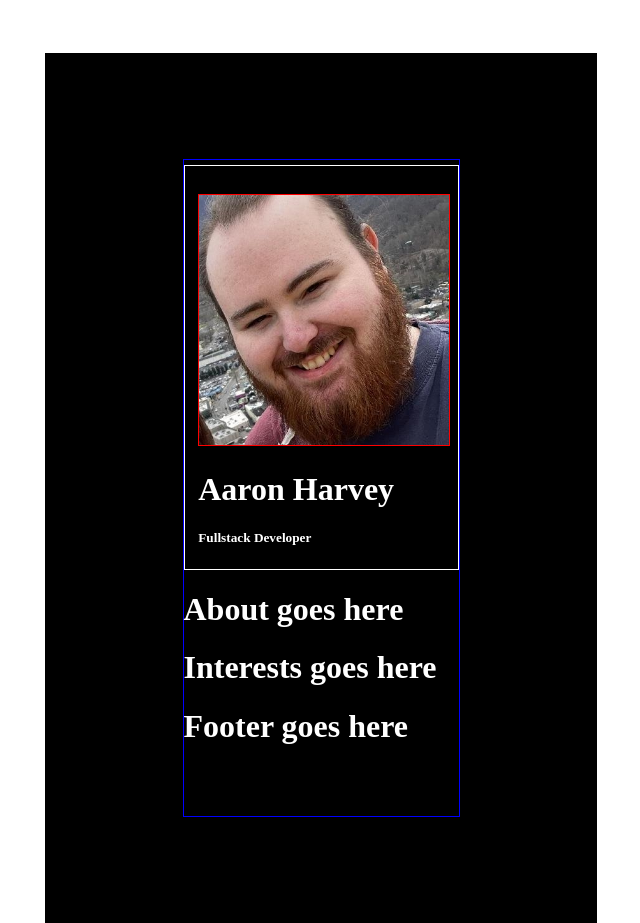
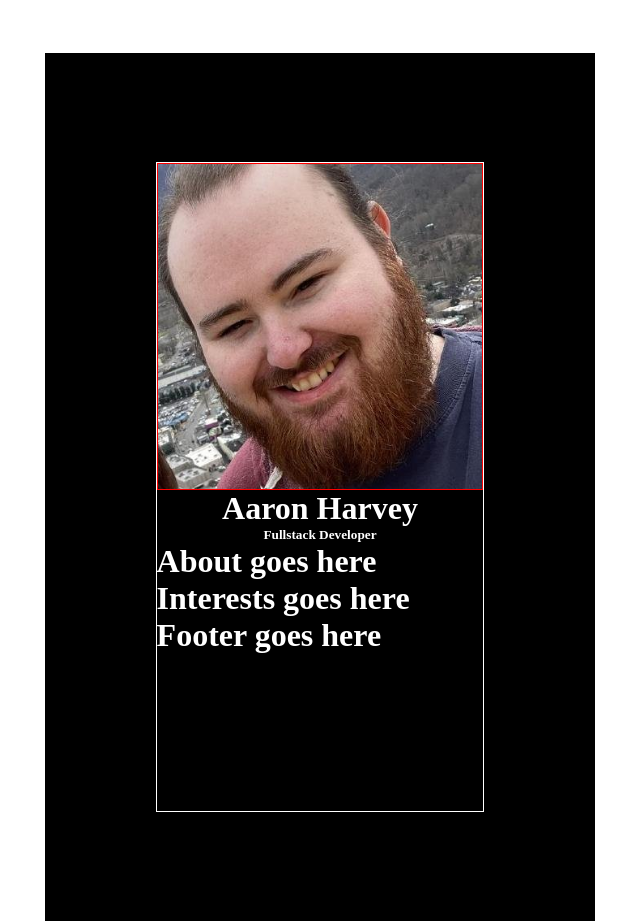
Before and after one commit to AaronJHarvey/React-Digital-Business-Card, a React (Vite) app: page / in a window 1280 px wide. Shown: the whole page, without its empty margins (20-660 px from the left). Built offline with nearby package versions, Linux system fonts and the light colour scheme.

Commit message:
Styles image and info

```diff
--- a/src/Card.jsx
+++ b/src/Card.jsx
@@ -7,7 +7,7 @@ import Interests from './Components/Interests';
 function Card () {
 	return (
 		<div className='card'>
-			<div className='test'>
+			<div className='card-inner'>
 				<Info />
 				<About />
 				<Interests />
--- a/src/index.css
+++ b/src/index.css
@@ -1,3 +1,8 @@
+* {
+	box-sizing: border-box;
+	margin: 0px;
+}
+
 .card {
 	border: 1px solid black;
 	position: absolute;
@@ -11,7 +16,27 @@
 	background: black;
 }
 
-.test {
+.card-inner {
+	border: 1px solid white;
+	height: 75%;
+	width: 60%;
+	color: white;
+}
+
+.info {
+	text-align: center;
+	justify-content: center;
+}
+
+.info > #photo {
+	border: 1px solid red;
+	width: 100%;
+	height: ;
+	display: block;
+	margin: auto;
+}
+
+/* .test {
 	border: 1px solid blue;
 	width: 50%;
 	height: 75%;
@@ -28,4 +53,4 @@
 	border: 1px solid red;
 	height: 250px;
 	padding-top: ;
-}
+} */
```
